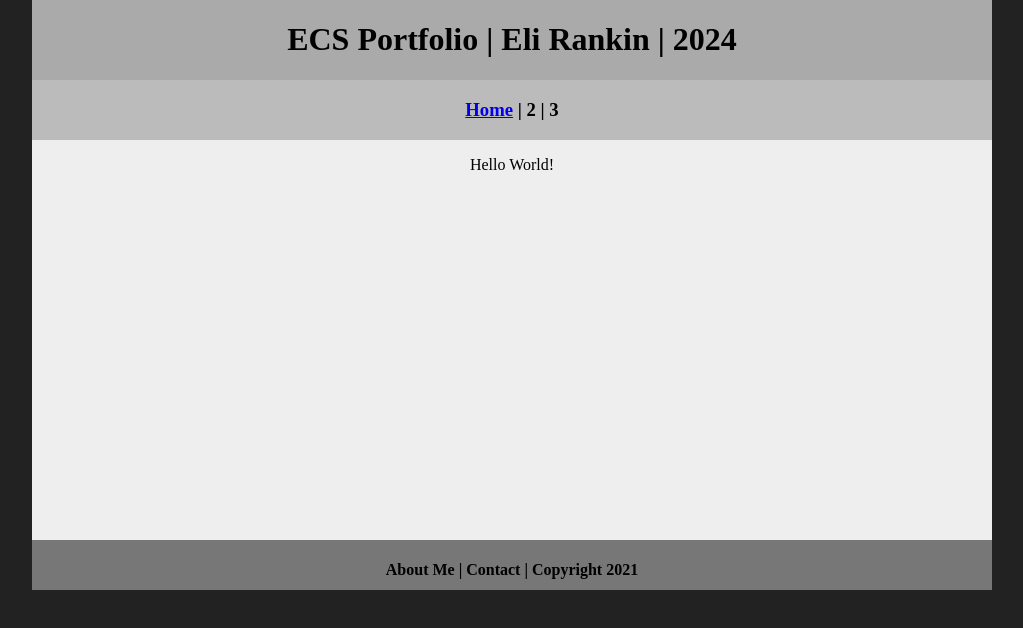
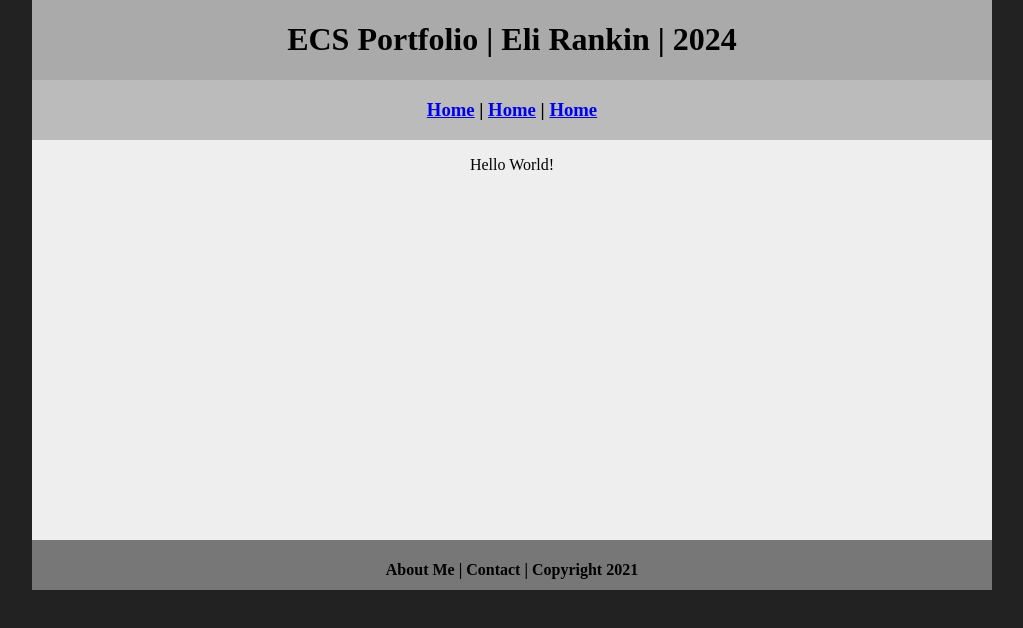
Before and after one commit to EliRankin/ecsportfolio, a plain HTML site: page basketball/index.html in a window 1280 px wide. Shown: the whole page, without its empty margins (128-1151 px from the left). Drawn offline with Linux system fonts and the light colour scheme.

Commit message:
Update index.html

```diff
--- a/basketball/index.html
+++ b/basketball/index.html
@@ -12,7 +12,7 @@
             <h1>ECS Portfolio | Eli Rankin | 2024</h1>
          </div>
          <div class="nav">
-            <h3><a href="index.html">Home</a> | 2 | 3</h3>
+            <h3><a href="index.html">Home</a> | <a href="../ecs/index.html">Home</a> | <a href="../basketball/index.html">Home</a></h3>
          </div>
          <div class="content">
             <p>Hello World!</p>
```
